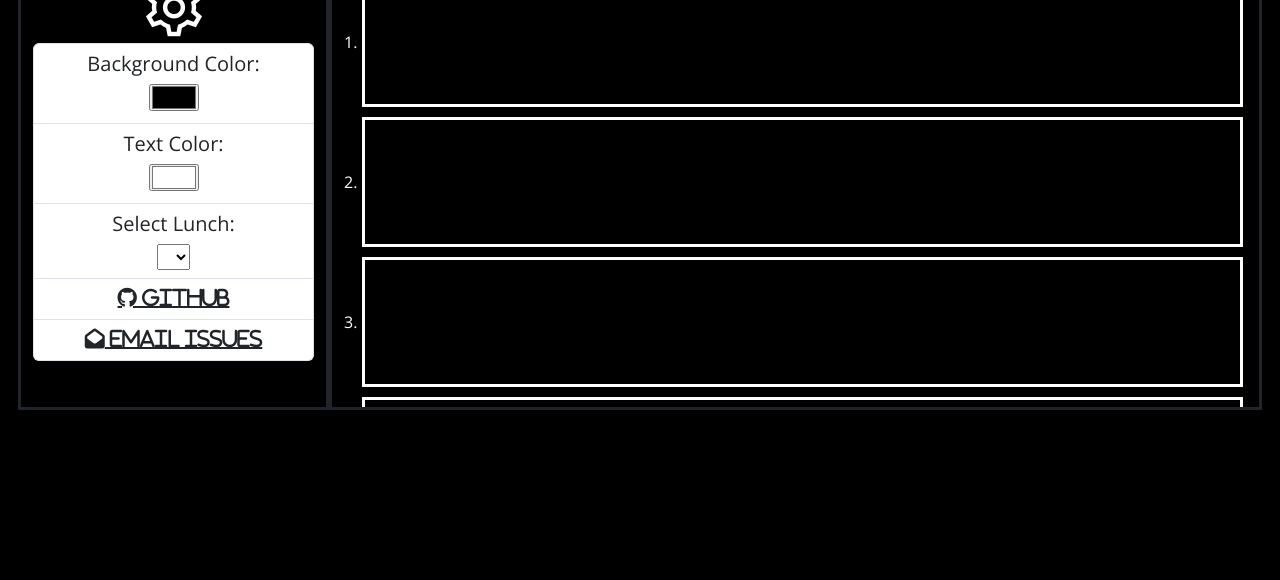
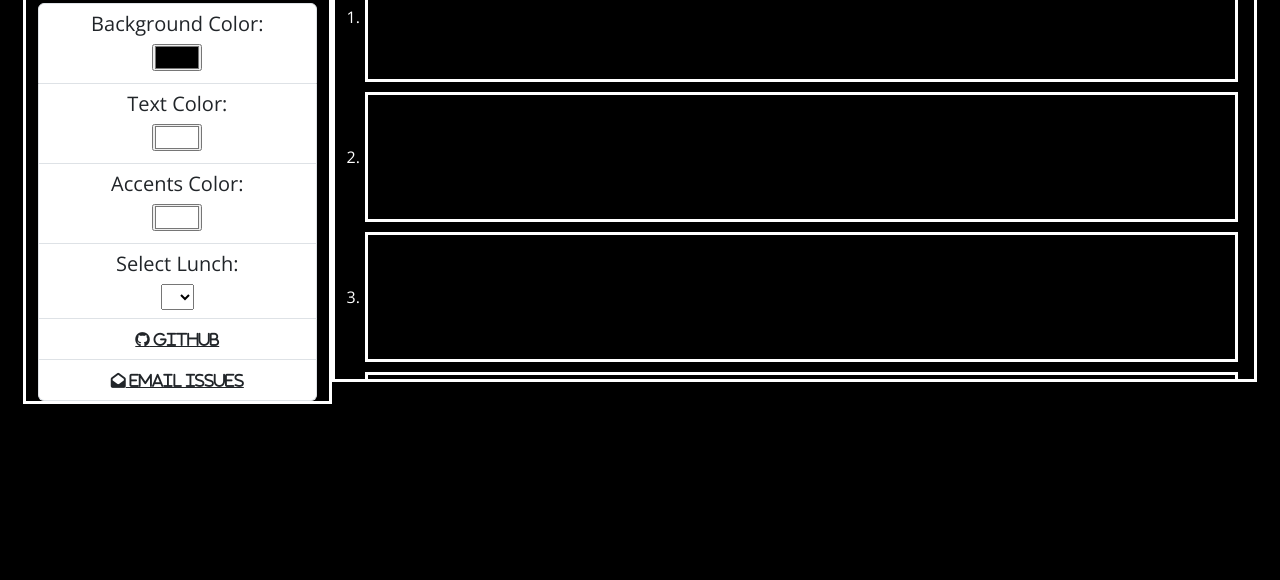
Before and after one commit to ratsenior/lhscountdown, a plain HTML site: page index.html in a window 1280 px wide. Shown: the part 225-805 px from the top of the page. Drawn offline with nearby package versions, Linux system fonts and the light colour scheme.

Commit message:
accents color options added

```diff
--- a/assets/css/styles.css
+++ b/assets/css/styles.css
@@ -1,6 +1,5 @@
 body, html{
   height: 100%;
-  overflow: hidden;
 }
 
 .col-md-12 {
@@ -31,7 +30,7 @@ textarea {
   box-sizing: border-box;
   width: 95%;
   margin: 5px;
-  overflow: hidden;
+  overflow-y: hidden;
   border: solid;
 }
 
@@ -46,7 +45,9 @@ textarea {
 }
 
 .no-padding{
-  padding: 15px!important;
+  padding: 20px!important;
+  padding-top: 0px!important;
+  margin-top: 5px!important;
 }
 
 .wrapper {
--- a/assets/js/pageModules.js
+++ b/assets/js/pageModules.js
@@ -53,7 +53,6 @@ function textColorChange(){
 function inheritColorSelectionTxt(){
     localStorage.setItem("txtColor", document.getElementById("textColorInput").value);
     updateText();
-    updateNotepads();
 }
 function updateText(){
     color = localStorage.getItem("txtColor")
@@ -63,6 +62,22 @@ function updateText(){
     }
 }
 
+function inheritColorSelectionAccents(){
+    localStorage.setItem("accentColor", document.getElementById("accentColorInput").value);
+    document.getElementById("mainBody").style.color = localStorage.getItem("accentColor");
+    updateNotepads();
+}
+
+function accentsColorChange(){
+    if (!localStorage.getItem("accentColor")){
+        inheritColorSelectionAccents();
+    }
+    else {
+        document.getElementById("mainBody").style.color = localStorage.getItem("accentColor");
+        document.getElementById("accentColorInput").setAttribute("value",localStorage.getItem("accentColor"));
+        updateNotepads();
+    }
+}
 
 //misc functions
 function faviconSelector(){
@@ -99,7 +114,7 @@ function updateNotepads(){
     let notepads = document.getElementsByTagName("textarea");
     for (let i = 0; i < notepads.length; i++){
         notepads[i].style.background = localStorage.getItem("bgColor");
-        notepads[i].style.color = localStorage.getItem("txtColor");
+        notepads[i].style.color = localStorage.getItem("accentColor");
     }
 }
 function saveNotepad(notepadNumber){
@@ -333,6 +348,7 @@ function initalize(){
     faviconSelector();
     backgroundColorChange();
     textColorChange();
+    accentsColorChange();
     loadNotepads();
     loadLunch();
     countdown();
--- a/index.html
+++ b/index.html
@@ -13,8 +13,8 @@
     <script src="https://kit.fontawesome.com/fd1edd356e.js" crossorigin="anonymous"></script>
 </head>
 
-<body style="font-family: 'Open Sans', sans-serif;width: 100%;height: 100%;" onload="initalize()">
-    <div class="container-fluid no-padding" style="margin: 15px;width: auto;height:100%;">
+<body style="font-family: 'Open Sans', sans-serif;width: 100%;" onload="initalize()">
+    <div class="container-fluid no-padding" style="margin: 15px;width: auto;height:100%;" id="mainBody">
         <div id="timers" class="row" align="center">
             <div class="col-md-12 col-xxl-12" style="padding-top:0px;overflow:clip">
                 <h1 id="countdown" class="content" style="text-align: center;font-weight: bold;font-size: 60px;padding:10px;">Select lunch in settings</h1>
@@ -22,21 +22,25 @@
             </div>
         </div>
         <div id="pageSections" class="row">
-            <div class="col-md-4 col-lg-3 col-xl-3" align="center"><i class="la la-gear content" id="settings" style="font-size: 71px;position: relative; width: 25%;" onclick="settingsClick()"></i>
-                <ul class="list-group options" style="margin-bottom: 22px;">
+            <div class="col-md-4 col-lg-3 col-xl-3" align="center"><i class="la la-gear content" id="settings" style="font-size: 50px;position: relative; width: 25%; overflow-y: hidden;" onclick="settingsClick()"></i>
+                <ul class="list-group options" style="margin-bottom: 0px;">
                     <li class="list-group-item">
                         <h2 style="font-size: 20px;">Background Color:</h2><input type="color" id="backgroundColorInput" onchange="inheritColorSelectionBg()" value="#000000">
                     </li>
                     <li class="list-group-item">
                         <h2 style="font-size: 20px;">Text Color:</h2><input type="color" id="textColorInput" onchange="inheritColorSelectionTxt()" value="#FFFFFF">
                     </li>
+                    <li class ="list-group-item">
+                        <h2 style="font-size: 20px;">Accents Color:</h2><input type="color" id="accentColorInput" onchange="inheritColorSelectionAccents()" value="#FFFFFF">
+                    </li>
                     <li class="list-group-item"><h3 class="options" style="font-family: 'Open Sans', sans-serif;font-size: 20px;">Select Lunch:</h3>
 <select class="options" id="lunchSelect" onchange="saveLunch()">
         <option value="a" selected="">A</option>
         <option value="c">C</option>
 </select></li>
-                    <li class="list-group-item"><a class="fab fa-github" href="https://github.com/ratsenior/lhscountdown" target="_blank" style="font-size: 20px;color: var(--bs-body-color);"> Github</a></li>
-                    <li class="list-group-item"><a class="fas fa-envelope-open" href="mailto:ra25226@student.lisle202.org" style="font-size: 20px;color: var(--bs-body-color);"> Email Issues</a></li>
+
+                    <li class="list-group-item"><a class="fab fa-github" href="https://github.com/ratsenior/lhscountdown" target="_blank" style="font-size: 15px;color: var(--bs-body-color);"> Github</a></li>
+                    <li class="list-group-item"><a class="fas fa-envelope-open" href="mailto:ra25226@student.lisle202.org" style="font-size: 15px;color: var(--bs-body-color);"> Email Issues</a></li>
                 </ul>
             </div>
             <div id="notepadSection" class="col-md-4 col-lg-9 col-xl-8 d-flex flex-column position-relative" align="center" style="overflow-y: scroll; overflow-x: hidden; width: 75%;height: 2px;padding-bottom: 35%;padding-right: 12px;">
```
